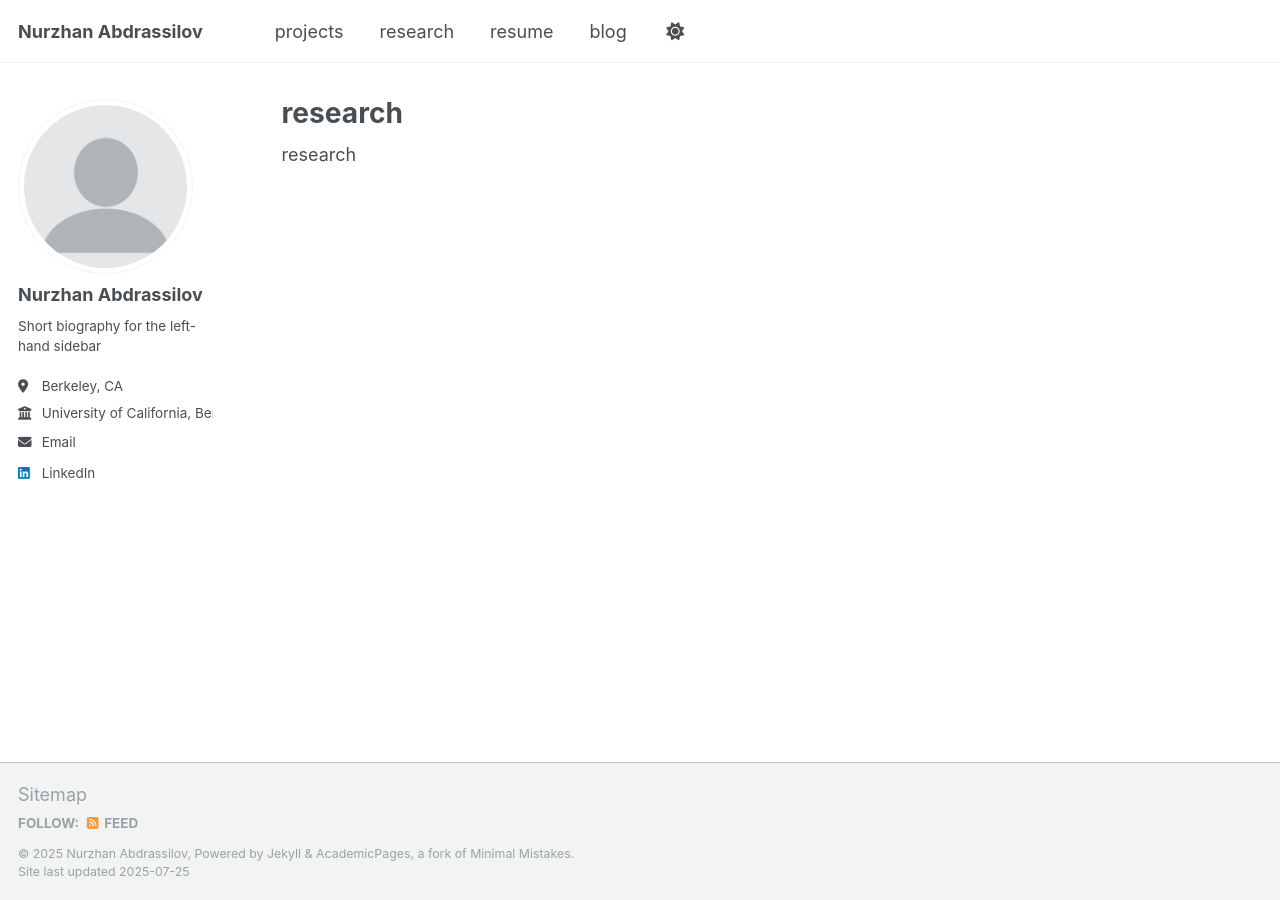
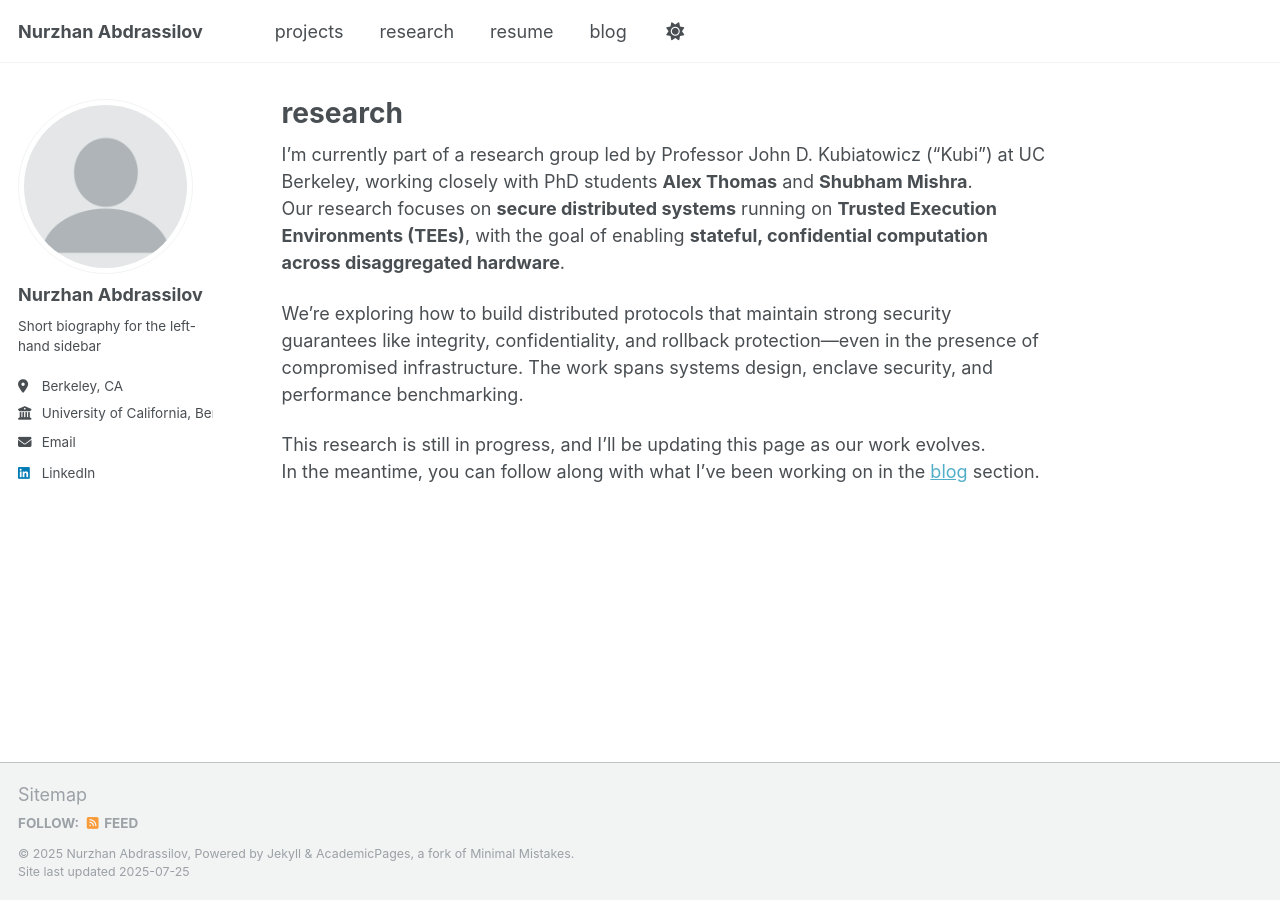
Before and after one commit to NurzhanAbdrassilov/nurzhanabdrassilov.github.io, a Jekyll site: the page built from _pages/research.md, in a window 1280 px wide. Built offline with Jekyll 4.4.1, drawn with Linux system fonts in a browser that asks for light colours.

Commit message:
research page

```diff
--- a/_pages/research.md
+++ b/_pages/research.md
@@ -1,7 +1,14 @@
 ---
 permalink: /research/
 title: "research"
+layout: single
 author_profile: true
 ---
 
-research
+I’m currently part of a research group led by Professor John D. Kubiatowicz ("Kubi") at UC Berkeley, working closely with PhD students **Alex Thomas** and **Shubham Mishra**.
+Our research focuses on **secure distributed systems** running on **Trusted Execution Environments (TEEs)**, with the goal of enabling **stateful, confidential computation across disaggregated hardware**.
+
+We're exploring how to build distributed protocols that maintain strong security guarantees like integrity, confidentiality, and rollback protection—even in the presence of compromised infrastructure. The work spans systems design, enclave security, and performance benchmarking.
+
+This research is still in progress, and I’ll be updating this page as our work evolves.
+In the meantime, you can follow along with what I’ve been working on in the [blog](/blog/) section.
```
